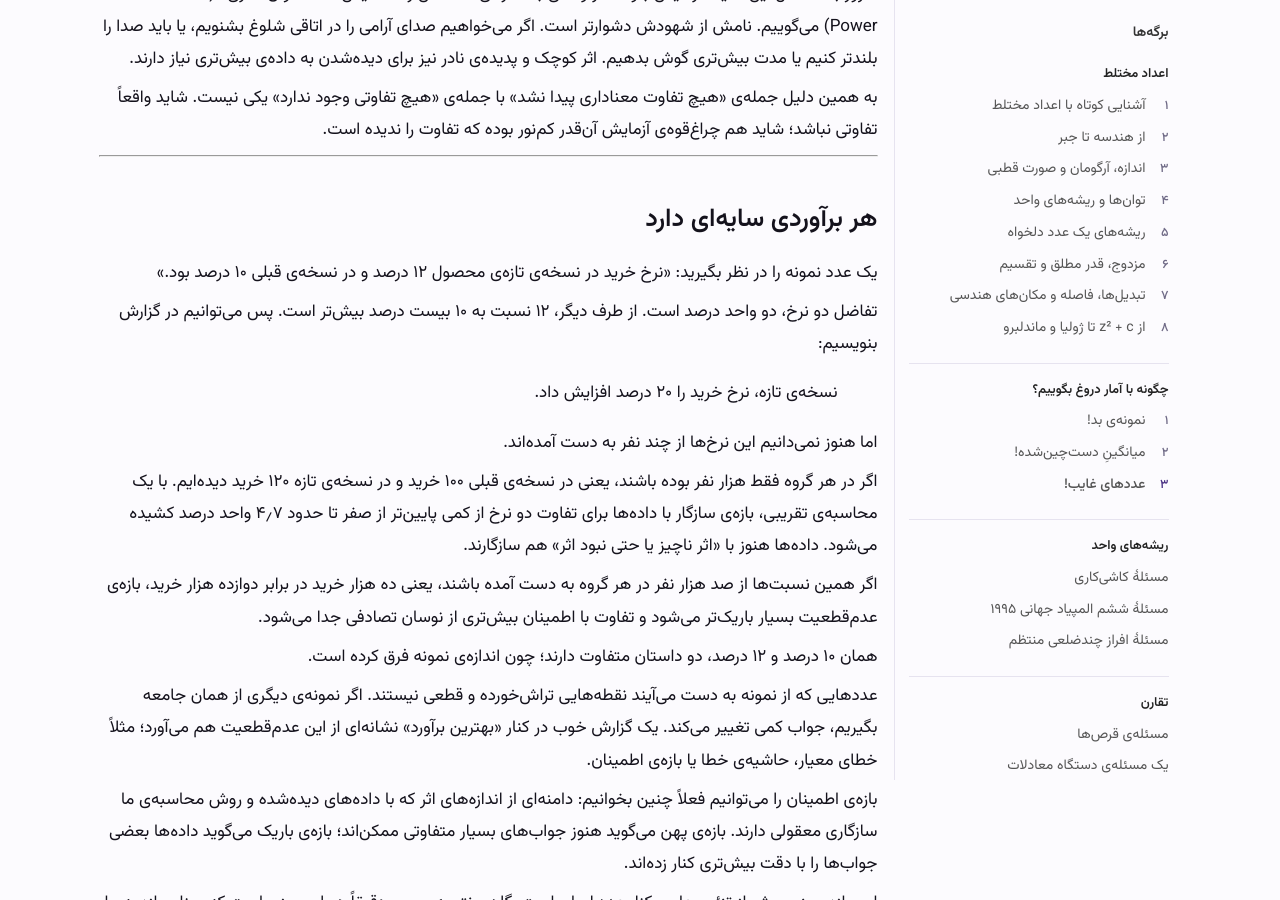
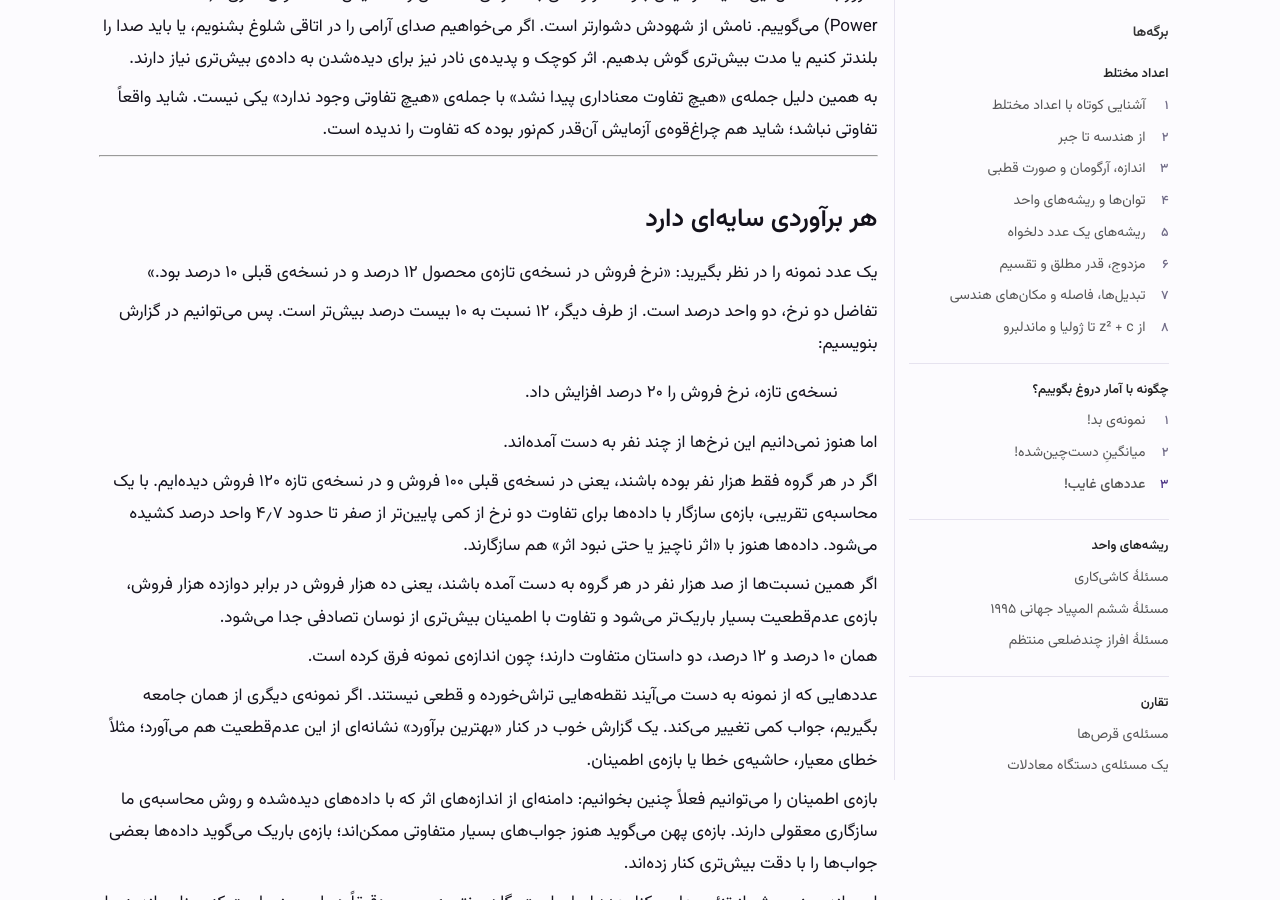
Before and after one commit to pooyarezaie/Fractal-Notes, a Jekyll site: the page built from how-to-lie-with-statistics/the-little-figures-that-are-not-there.md, in a window 1280 px wide and 900 px high, scrolled down 3410 px. Built offline with Jekyll 4.4.1, drawn with Linux system fonts in a browser that asks for light colours.

Commit message:
Use نرخ فروش instead of نرخ خرید in the estimate-shadow section
Also the four count mentions (۱۰۰/۱۲۰ and ده هزار/دوازده هزار) so the
example stays consistent.

Co-Authored-By: Claude Fable 5 <noreply@anthropic.com>

```diff
--- a/how-to-lie-with-statistics/the-little-figures-that-are-not-there.md
+++ b/how-to-lie-with-statistics/the-little-figures-that-are-not-there.md
@@ -95,17 +95,17 @@ last_modified_at: 2026-08-12
 
 ## هر برآوردی سایه‌ای دارد
 
-یک عدد نمونه را در نظر بگیرید: «نرخ خرید در نسخه‌ی تازه‌ی محصول ۱۲ درصد و در نسخه‌ی قبلی ۱۰ درصد بود.»
+یک عدد نمونه را در نظر بگیرید: «نرخ فروش در نسخه‌ی تازه‌ی محصول ۱۲ درصد و در نسخه‌ی قبلی ۱۰ درصد بود.»
 
 تفاضل دو نرخ، دو واحد درصد است. از طرف دیگر، ۱۲ نسبت به ۱۰ بیست درصد بیش‌تر است. پس می‌توانیم در گزارش بنویسیم:
 
-> نسخه‌ی تازه، نرخ خرید را ۲۰ درصد افزایش داد.
+> نسخه‌ی تازه، نرخ فروش را ۲۰ درصد افزایش داد.
 
 اما هنوز نمی‌دانیم این نرخ‌ها از چند نفر به دست آمده‌اند.
 
-اگر در هر گروه فقط هزار نفر بوده باشند، یعنی در نسخه‌ی قبلی ۱۰۰ خرید و در نسخه‌ی تازه ۱۲۰ خرید دیده‌ایم. با یک محاسبه‌ی تقریبی، بازه‌ی سازگار با داده‌ها برای تفاوت دو نرخ از کمی پایین‌تر از صفر تا حدود ۴٫۷ واحد درصد کشیده می‌شود. داده‌ها هنوز با «اثر ناچیز یا حتی نبود اثر» هم سازگارند.
+اگر در هر گروه فقط هزار نفر بوده باشند، یعنی در نسخه‌ی قبلی ۱۰۰ فروش و در نسخه‌ی تازه ۱۲۰ فروش دیده‌ایم. با یک محاسبه‌ی تقریبی، بازه‌ی سازگار با داده‌ها برای تفاوت دو نرخ از کمی پایین‌تر از صفر تا حدود ۴٫۷ واحد درصد کشیده می‌شود. داده‌ها هنوز با «اثر ناچیز یا حتی نبود اثر» هم سازگارند.
 
-اگر همین نسبت‌ها از صد هزار نفر در هر گروه به دست آمده باشند، یعنی ده هزار خرید در برابر دوازده هزار خرید، بازه‌ی عدم‌قطعیت بسیار باریک‌تر می‌شود و تفاوت با اطمینان بیش‌تری از نوسان تصادفی جدا می‌شود.
+اگر همین نسبت‌ها از صد هزار نفر در هر گروه به دست آمده باشند، یعنی ده هزار فروش در برابر دوازده هزار فروش، بازه‌ی عدم‌قطعیت بسیار باریک‌تر می‌شود و تفاوت با اطمینان بیش‌تری از نوسان تصادفی جدا می‌شود.
 
 همان ۱۰ درصد و ۱۲ درصد، دو داستان متفاوت دارند؛ چون اندازه‌ی نمونه فرق کرده است.
 
```
